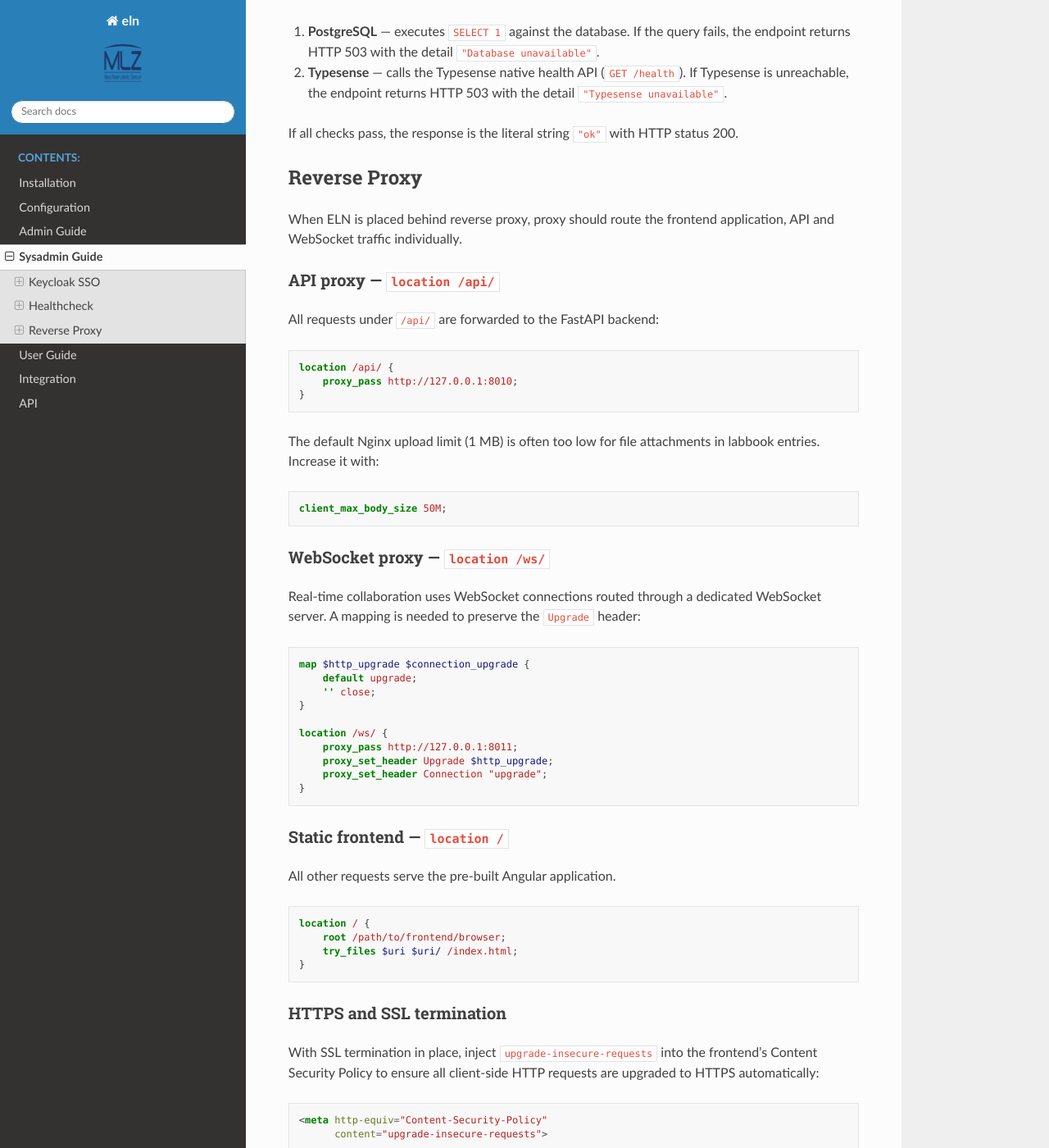
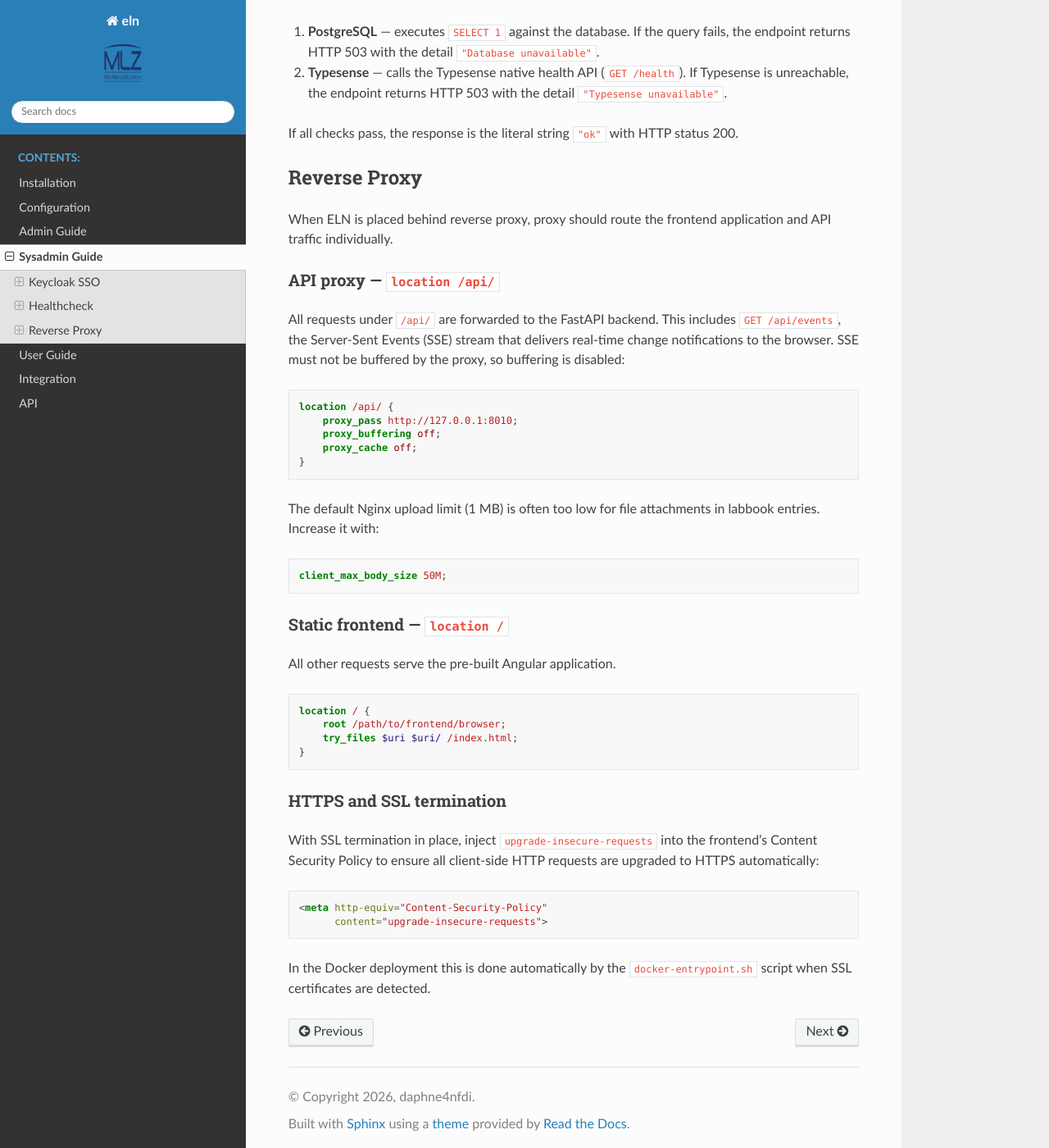
Before and after one commit to mlz-cisx/eln-backend, a Sphinx documentation site: the page built from docs/source/sysadmin_guide.rst, in a window 1280 px wide and 1400 px high, scrolled down 1421 px. Shown: the whole window at 82% size. Built offline with Sphinx 7.4.7 and the Read the Docs theme 3.1.0, drawn with Linux system fonts in a browser that asks for light colours.

Commit message:
doc(ws): remove websocket conf
Change-Id: I9a493076b7e8d2ca7f0dd15ae0f98268bf9f56a9
Reviewed-on: https://forge.frm2.tum.de/review/c/mlz/eln/backend/+/40066
Reviewed-by: Josef Baudisch <josef.baudisch@frm2.tum.de>
Tested-by: Josef Baudisch <josef.baudisch@frm2.tum.de>

```diff
--- a/docs/source/installation.rst
+++ b/docs/source/installation.rst
@@ -54,9 +54,6 @@ The following was tested on **Ubuntu 22.04.4 Desktop** with **Python 3.10** and
     # start backend service
     cd backend && uvicorn main:app --reload --port 8010 --host 0.0.0.0 --loop asyncio
 
-    # start websocket service
-    cd backend && python -m joeseln_backend.ws.ws_server
-
     # build frontend and start a development server
     cd frontend && npx ng serve
 
--- a/docs/source/sysadmin_guide.rst
+++ b/docs/source/sysadmin_guide.rst
@@ -120,18 +120,23 @@ Reverse Proxy
 -------------
 
 When ELN is placed behind reverse proxy, proxy should route the frontend
-application, API and WebSocket traffic individually.
+application and API traffic individually.
 
 
 API proxy — ``location /api/``
 ~~~~~~~~~~~~~~~~~~~~~~~~~~~~~~~
 
-All requests under ``/api/`` are forwarded to the FastAPI backend:
+All requests under ``/api/`` are forwarded to the FastAPI backend. This
+includes ``GET /api/events``, the Server-Sent Events (SSE) stream that
+delivers real-time change notifications to the browser. SSE must not be
+buffered by the proxy, so buffering is disabled:
 
 .. code-block:: nginx
 
    location /api/ {
        proxy_pass http://127.0.0.1:8010;
+       proxy_buffering off;
+       proxy_cache off;
    }
 
 The default Nginx upload limit (1 MB) is often too low for file
@@ -140,27 +145,6 @@ attachments in labbook entries. Increase it with:
 .. code-block:: nginx
 
    client_max_body_size 50M;
-
-
-WebSocket proxy — ``location /ws/``
-~~~~~~~~~~~~~~~~~~~~~~~~~~~~~~~~~~~~
-
-Real-time collaboration uses WebSocket connections routed through a
-dedicated WebSocket server. A mapping is needed to preserve the
-``Upgrade`` header:
-
-.. code-block:: nginx
-
-   map $http_upgrade $connection_upgrade {
-       default upgrade;
-       '' close;
-   }
-
-   location /ws/ {
-       proxy_pass http://127.0.0.1:8011;
-       proxy_set_header Upgrade $http_upgrade;
-       proxy_set_header Connection "upgrade";
-   }
 
 
 Static frontend — ``location /``
--- a/docs/source/user_guide.rst
+++ b/docs/source/user_guide.rst
@@ -207,9 +207,9 @@ between elements.
 Live Collaboration
 -------------
 
-The ELN supports real-time collaboration through a WebSocket connection.
-When multiple users work on the same labbook simultaneously, changes are
-propagated automatically so everyone sees an up-to-date view.
+The ELN supports real-time collaboration through a Server-Sent Events
+connection. When multiple users work on the same labbook simultaneously,
+changes are propagated automatically so everyone sees an up-to-date view.
 
 Live reload
 ^^^^^^^^^^^
```
Also changed, not shown: README.md (+1 -8 lines), docs/source/configuration.rst (+0 -30 lines).
